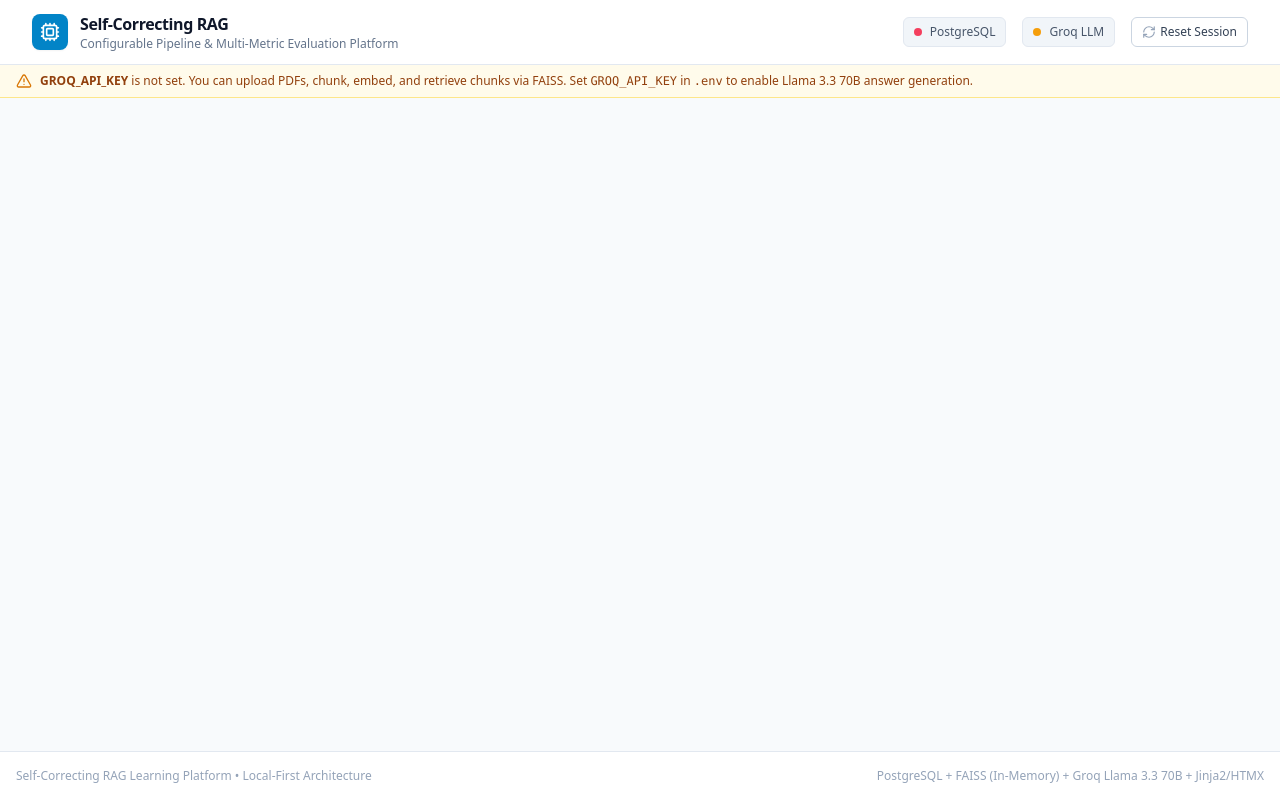
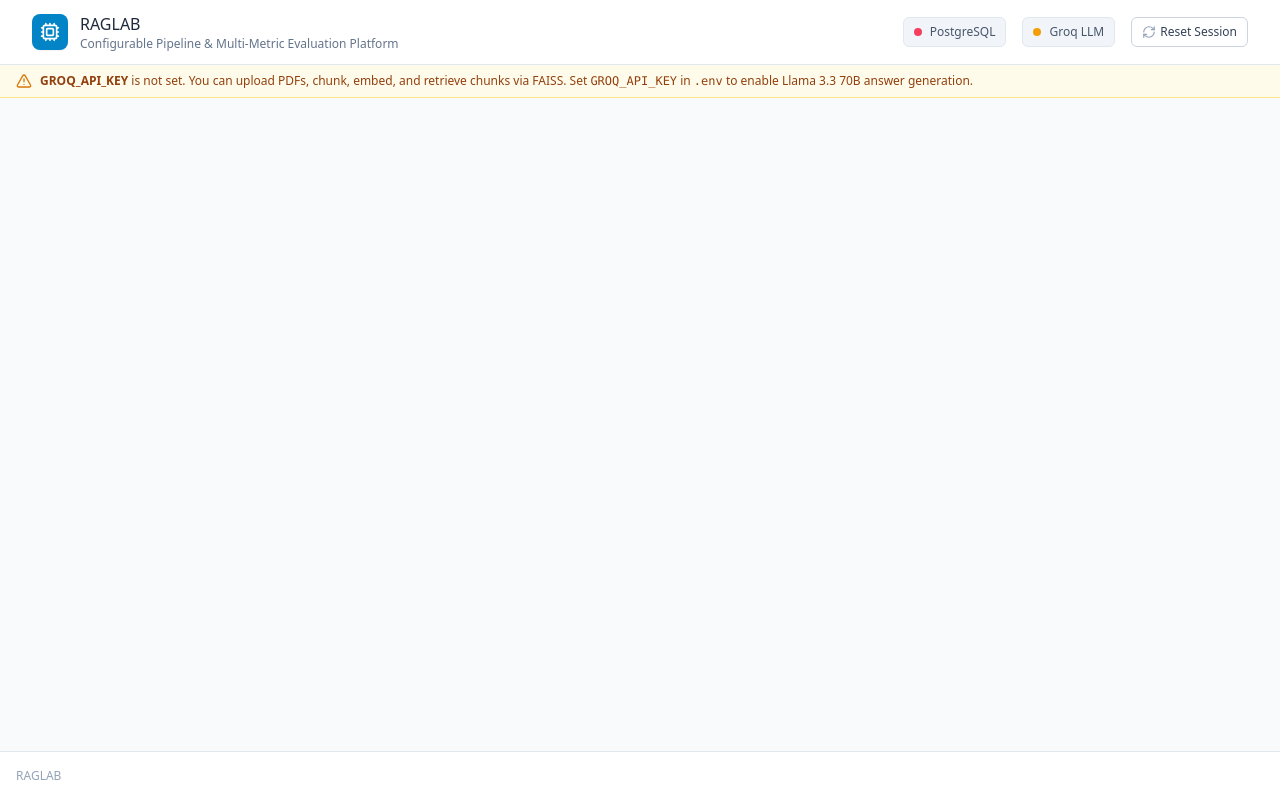
Before and after one commit to sharathop/RagLab, a FastAPI app: template app/templates/base.html in a window 1280 px wide. Run offline with FastAPI, Linux system fonts and the light colour scheme; the template is opened without the code that fills it, so the values that code supplies are empty; some libraries are stand-ins or nearby versions.

Commit message:
fixed the issue

```diff
--- a/app/templates/base.html
+++ b/app/templates/base.html
@@ -48,8 +48,7 @@
         <div class="w-9 h-9 rounded-lg bg-sky-600 text-white flex items-center justify-center font-bold text-lg shadow-sm">
           <i data-lucide="cpu" class="w-5 h-5"></i>
         </div>
-        <div>
-          <h1 class="text-base font-semibold text-slate-900 tracking-tight">Self-Correcting RAG</h1>
+        <div>RAGLAB</h1>
           <p class="text-xs text-slate-500 font-medium">Configurable Pipeline & Multi-Metric Evaluation Platform</p>
         </div>
       </div>
@@ -96,8 +95,7 @@
 
   <footer class="bg-white border-t border-slate-200 py-4 mt-auto text-center text-xs text-slate-400">
     <div class="max-w-7xl mx-auto px-4 flex flex-col sm:flex-row justify-between items-center space-y-2 sm:space-y-0">
-      <span>Self-Correcting RAG Learning Platform &bull; Local-First Architecture</span>
-      <span class="text-slate-400">PostgreSQL + FAISS (In-Memory) + Groq Llama 3.3 70B + Jinja2/HTMX</span>
+      <span>RAGLAB</span>
     </div>
   </footer>
 
--- a/app/templates/index.html
+++ b/app/templates/index.html
@@ -25,6 +25,9 @@
           hx-target="#upload-status"
           hx-swap="innerHTML"
           hx-indicator="#upload-spinner"
+          {% if session_data.filename %}
+          hx-confirm="You already have '{{ session_data.filename }}' loaded, with its chunks and Q&amp;A history tied to it. Uploading a new PDF will completely replace it — the current document's index cannot be recovered afterward. Continue?"
+          {% endif %}
           enctype="multipart/form-data"
           class="mt-4">
 
```
